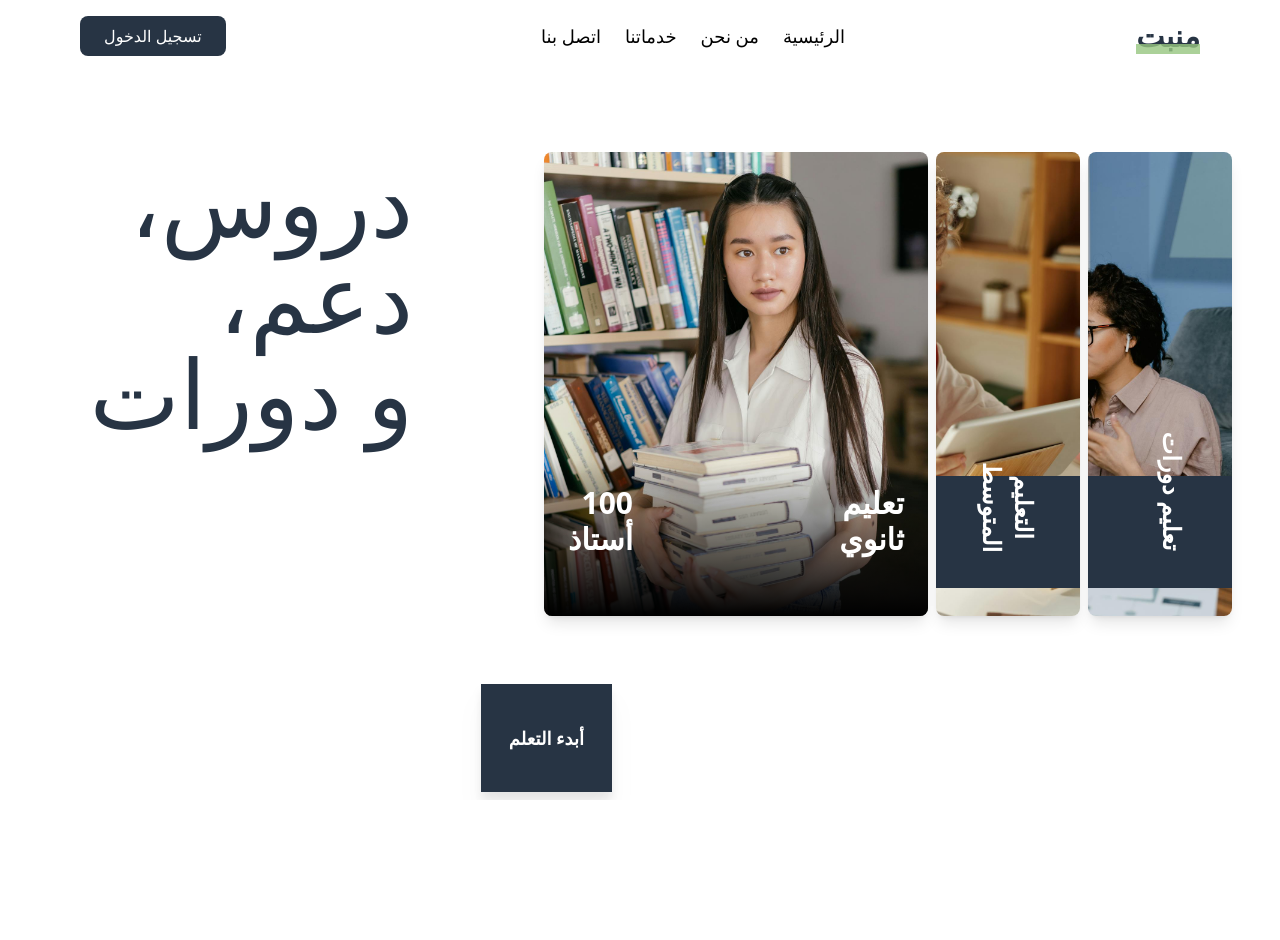
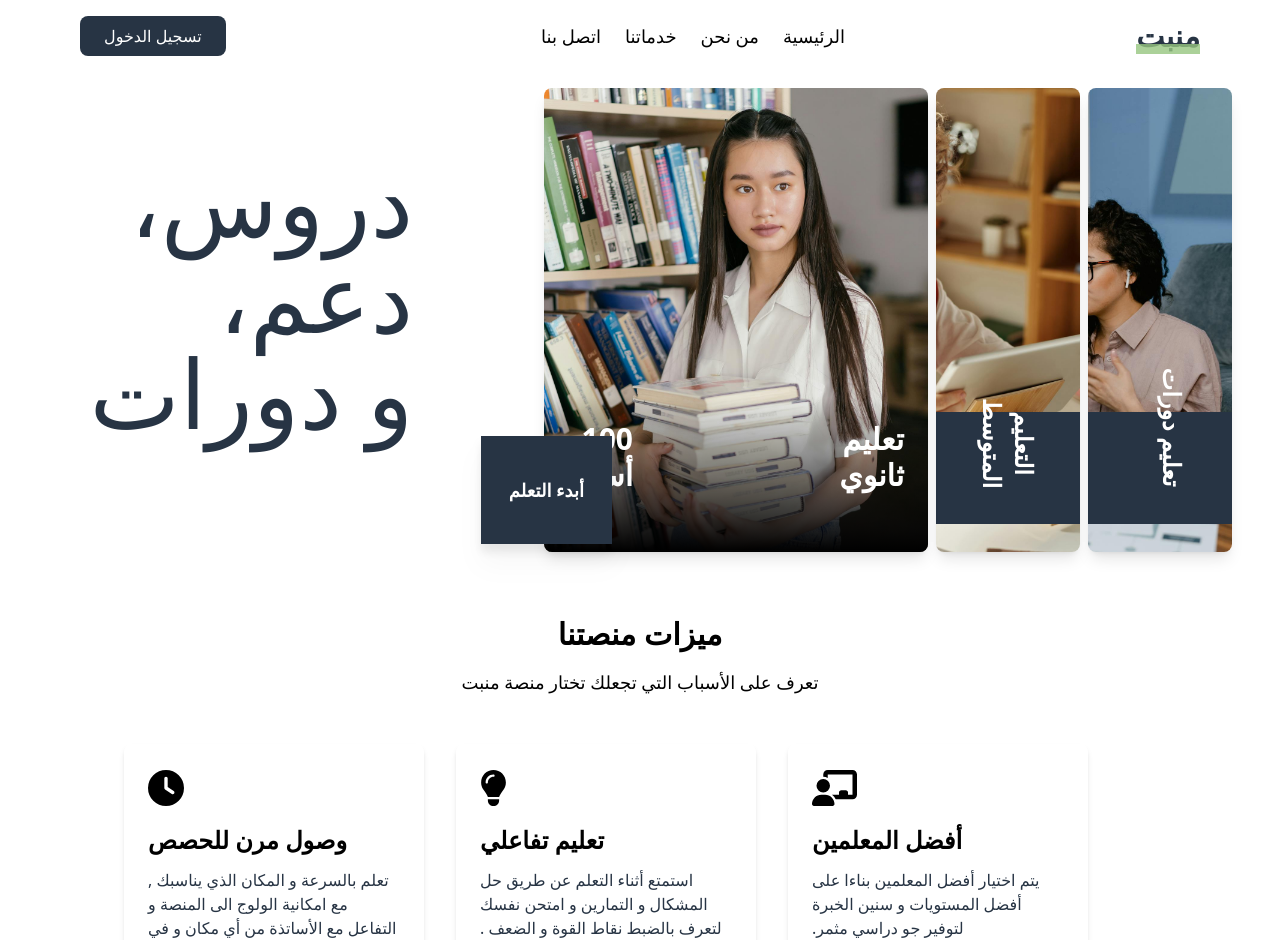
Before and after one commit to mahfoudhn1/elearn, a Next.js app in the folder frontend/elearn/: page / in a window 1280 px wide. Shown: the top 940 px of the page. Before the commit the page ends 800 px from the top, so only its background shows below. Built offline with nearby package versions, Linux system fonts and the light colour scheme; what tailwindcss-rtl would draw is missing.

Commit message:
why us section in home page

```diff
--- a/frontend/elearn/app/components/header/header.tsx
+++ b/frontend/elearn/app/components/header/header.tsx
@@ -73,7 +73,11 @@ const Header: React.FC = () => {
               </svg>
             </button>
           </div>
-          <div className="text-xl text-center font-bold">Eduzed</div>
+          <div className='relative items-center w-1/3 mx-auto text-center group'>
+            <div className="text-3xl text-gray-dark font-bold">منبت</div>
+            <span className="absolute left-0 bottom-0 w-full h-2.5 bg-green bg-opacity-80 transform scale-y-100  transition-all duration-300"></span>
+
+          </div>
 
           <ul className="flex flex-col items-center space-y-4 mt-8">
             <li className="relative group ">
--- a/frontend/elearn/app/components/hero/hero.tsx
+++ b/frontend/elearn/app/components/hero/hero.tsx
@@ -31,9 +31,9 @@ const Hero: React.FC = () => {
   return (
     <>
     {!isMobile ?
-     <div className='flex flex-raw'>
+     <div className='flex flex-raw relative'>
 
-     <section className={` flex flex-raw mr-10 space-x-2 w-2/3 pt-20`}>
+     <section className={` flex flex-raw mr-10 space-x-2 w-2/3 pt-4`}>
 
      <div onMouseEnter={enterMouse} onMouseLeave={leaveMouse}
      className={`relative teacherbanner h-[29rem] w-36 mx-2 overflow-hidden rounded-lg shadow-lg transition-all duration-500 ease-in-out group hover:w-96
@@ -115,7 +115,7 @@ const Hero: React.FC = () => {
 
     <div className='flex flex-raw'>
       {/* mobile section  */}
-      <section className={` flex flex-col mx-10 space-x-2 space-y-3 w-full pt-20`}>
+      <section className={` flex flex-col mx-10 space-x-2 space-y-3 w-full pt-10`}>
 
       <div
           className={`relative teacherbanner h-36 w-52 mx-2 overflow-hidden rounded-lg shadow-lg transition-all duration-500 ease-in-out group
--- /dev/null
+++ b/frontend/elearn/app/components/whyus/whyus.tsx
@@ -0,0 +1,48 @@
+'use client'
+
+import React from 'react'
+import { FontAwesomeIcon } from '@fortawesome/react-fontawesome';
+import { faChalkboardTeacher, faLightbulb, faClock } from '@fortawesome/free-solid-svg-icons';
+
+function Whyus() {
+  return (
+    <section className="bg-white py-16 px-4 text-center">
+    <div className="max-w-4xl mx-auto">
+      <h2 className="text-3xl font-bold text-gray-900 mb-4">ميزات منصتنا</h2>
+      <p className="text-lg text-gray-600 mb-12">تعرف على الأسباب التي تجعلك تختار منصة منبت</p>
+      <div className="flex flex-col sm:flex-row sm:justify-between gap-8">
+        <div className="flex-1 min-w-[300px] bg-gray-100 rounded-lg p-6 shadow-md text-left">
+          <div className="text-4xl text-blue-600 mb-4">
+            <FontAwesomeIcon icon={faChalkboardTeacher} />
+          </div>
+          <h3 className="text-2xl font-semibold text-black mb-3">أفضل المعلمين </h3>
+          <p className="text-gray-dark">
+            يتم اختيار أفضل المعلمين بناءا على أفضل المستويات و سنين الخبرة لتوفير جو دراسي مثمر.
+          </p>
+        </div>
+        <div className="flex-1 min-w-[300px] bg-gray-100 rounded-lg p-6 shadow-md text-left">
+          <div className="text-4xl text-green-600 mb-4">
+            <FontAwesomeIcon icon={faLightbulb} />
+          </div>
+          <h3 className="text-2xl font-semibold text-black mb-3">تعليم تفاعلي</h3>
+          <p className="text-gray-dark">
+            استمتع أثناء التعلم عن طريق حل المشكال و التمارين و امتحن نفسك لتعرف بالضبط نقاط
+             القوة و الضعف .
+          </p>
+        </div>
+        <div className="flex-1 min-w-[300px] bg-gray-100 rounded-lg p-6 shadow-md text-left">
+          <div className="text-4xl text-red-600 mb-4">
+            <FontAwesomeIcon icon={faClock} />
+          </div>
+          <h3 className="text-2xl font-semibold text-black mb-3">وصول مرن للحصص</h3>
+          <p className="text-gray-dark">
+                تعلم بالسرعة و المكان الذي يناسبك , مع امكانية الولوج الى المنصة و التفاعل مع الأساتذة من أي مكان و في أي وقت
+          </p>
+        </div>
+      </div>
+    </div>
+  </section>
+  )
+}
+
+export default Whyus
--- a/frontend/elearn/app/page.tsx
+++ b/frontend/elearn/app/page.tsx
@@ -4,12 +4,15 @@ import react from 'react'
 import Navbar from './components/navbar'
 import Header from './components/header/header'
 import Hero from './components/hero/hero'
+import Whyus from './components/whyus/whyus'
 export default function page() {
 //
   return (
     <div>
       <Header />
       <Hero />
+      <Whyus />
+
     </div>
   )
 }
--- a/frontend/elearn/package.json
+++ b/frontend/elearn/package.json
@@ -9,6 +9,8 @@
     "lint": "next lint"
   },
   "dependencies": {
+    "@fortawesome/free-solid-svg-icons": "^6.6.0",
+    "@fortawesome/react-fontawesome": "^0.2.2",
     "next": "14.2.5",
     "react": "^18",
     "react-dom": "^18",
```
Also changed, not shown: 1 other file (tests, documents, lock files or other folders).
